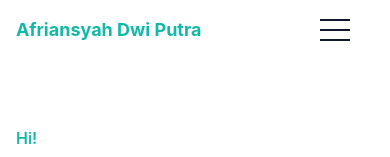
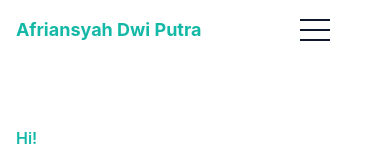
Before and after one commit to afriansyah-dwi-putra/portfolio, a website: page index.html in a window 390 px wide. Shown: the top 157 px of the page. Drawn offline with Linux system fonts and the light colour scheme.

Commit message:
screen right

```diff
--- a/index.html
+++ b/index.html
@@ -16,7 +16,7 @@
             <a href="#home" class="font-bold text-lg text-primary block py-4">Afriansyah Dwi Putra</a>
         </div>
         <div class="flex items-center px-4">
-            <button id="hamburger" name="hamburger" type="button" aria-label="Toggle menu" class="block absolute right-10 lg:hidden cursor-pointer">
+            <button id="hamburger" name="hamburger" type="button" aria-label="Toggle menu" class="block absolute right-15 lg:hidden cursor-pointer">
                 <span class="hamburger-line transition duration-300 ease-in-out origin-top-left"></span>
                 <span class="hamburger-line transition duration-300 ease-in-out"></span>
                 <span class="hamburger-line transition duration-300 ease-in-out origin-bottom-left"></span>
```
Also changed, not shown: dist/output.css.
